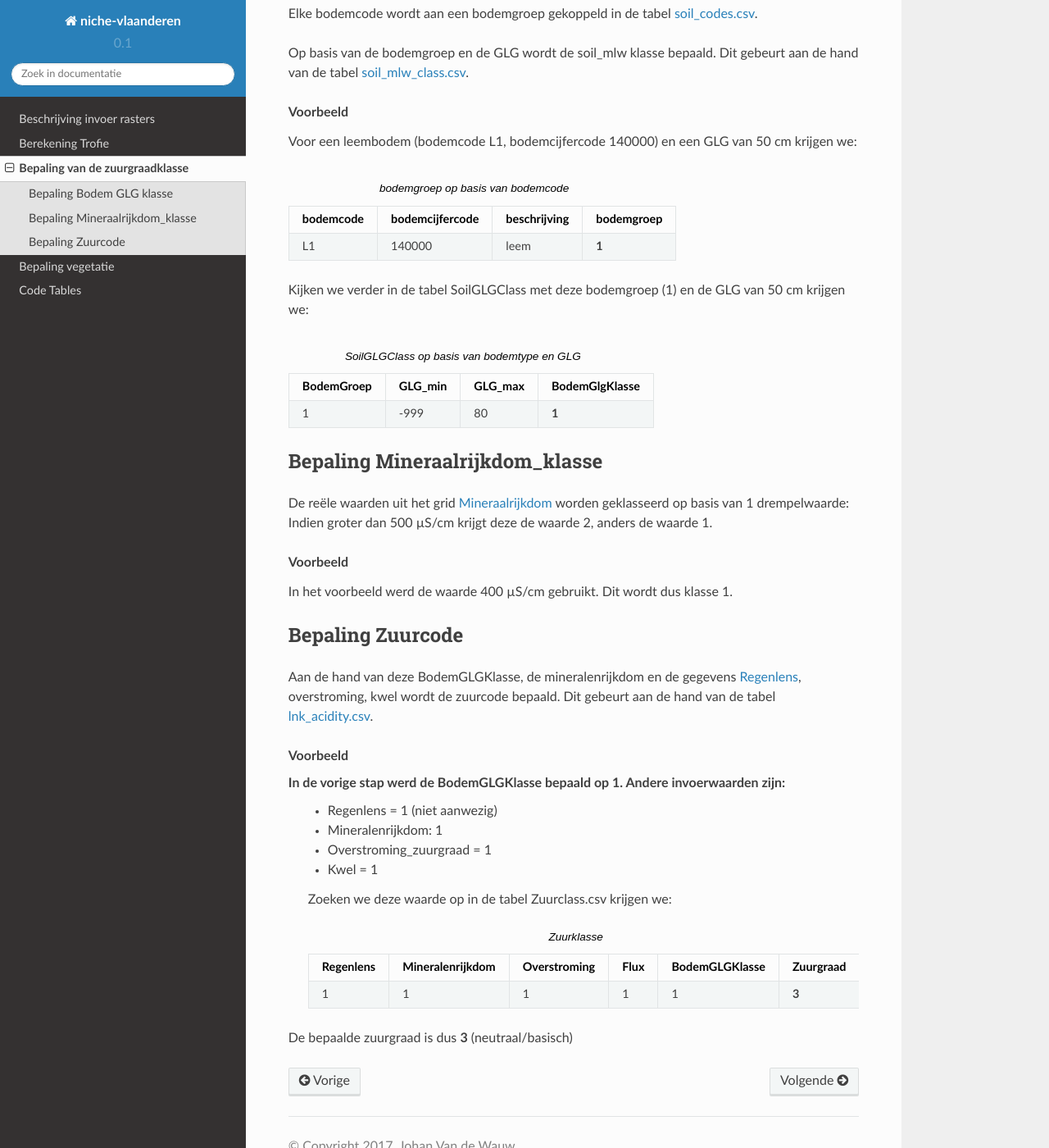
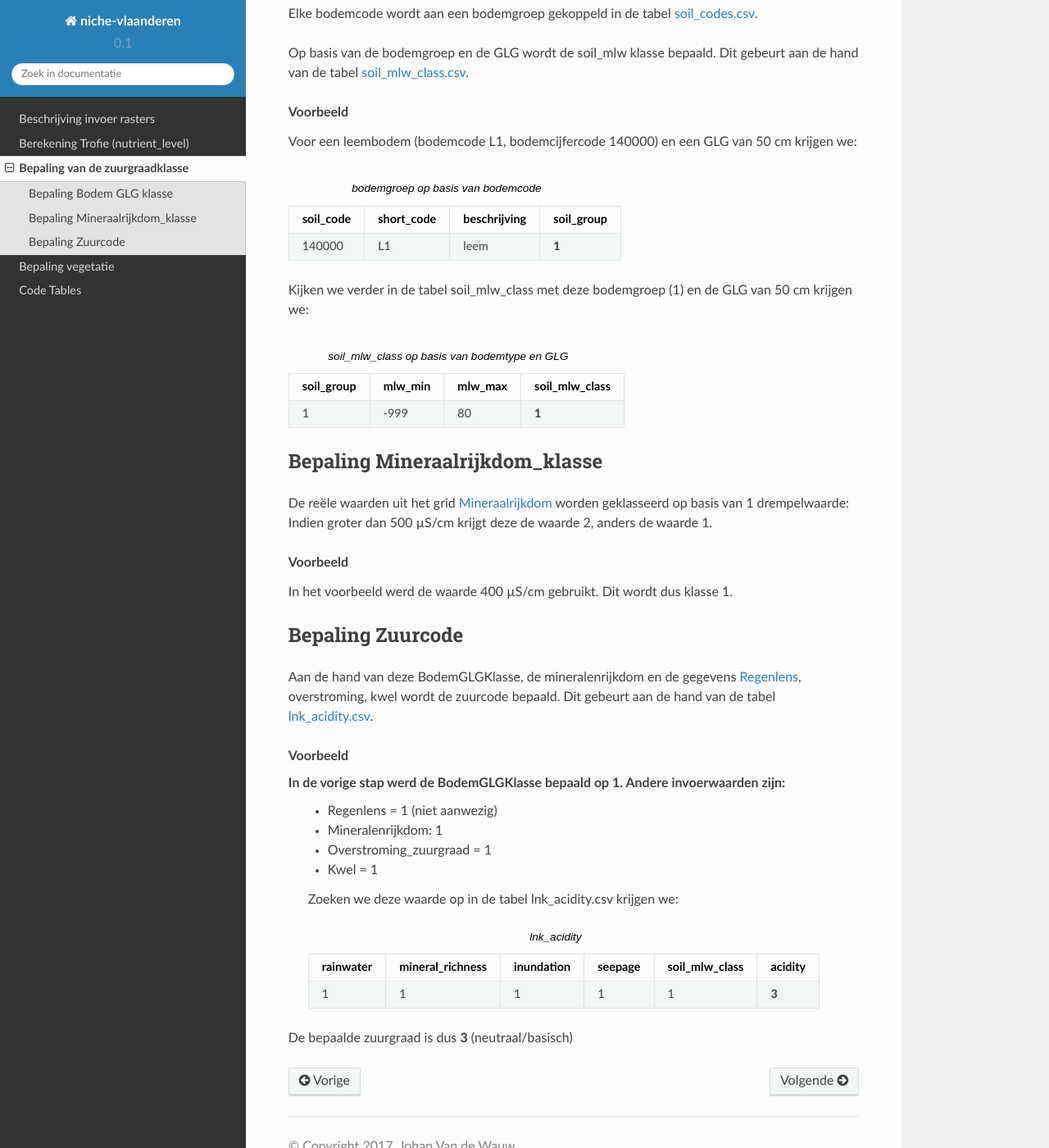
Before and after one commit to inbo/niche_vlaanderen, a Sphinx documentation site: the page built from docs/zuur.rst, in a window 1280 px wide and 1400 px high, scrolled down 870 px. Shown: the whole window at 82% size. Built offline with Sphinx 7.4.7 and the Read the Docs theme 2.0.0, drawn with Linux system fonts in a browser that asks for light colours; some of the changed text lies outside the part shown.

```diff
--- a/docs/zuur.rst
+++ b/docs/zuur.rst
@@ -46,15 +46,15 @@
   .. csv-table:: bodemgroep op basis van bodemcode
     :header-rows: 1
 
-    bodemcode,bodemcijfercode,beschrijving,bodemgroep
-    L1,140000,leem,**1**
+    soil_code,short_code,beschrijving,soil_group
+    140000,L1,leem,**1**
 
-  Kijken we verder in de tabel SoilGLGClass met deze bodemgroep (1) en de GLG van 50 cm krijgen we:
+  Kijken we verder in de tabel soil_mlw_class met deze bodemgroep (1) en de GLG van 50 cm krijgen we:
 
-  .. csv-table:: SoilGLGClass op basis van bodemtype en GLG
+  .. csv-table:: soil_mlw_class op basis van bodemtype en GLG
     :header-rows: 1
 
-    BodemGroep,GLG_min,GLG_max,BodemGlgKlasse
+    soil_group,mlw_min,mlw_max,soil_mlw_class
     1,-999,80,**1**
 
 Bepaling Mineraalrijkdom_klasse
@@ -81,12 +81,12 @@
    * Overstroming_zuurgraad = 1
    * Kwel = 1
 
-   Zoeken we deze waarde op in de tabel Zuurclass.csv krijgen we:
+   Zoeken we deze waarde op in de tabel lnk_acidity.csv krijgen we:
 
-   .. csv-table:: Zuurklasse
+   .. csv-table:: lnk_acidity
      :header-rows: 1
 
-     Regenlens,Mineralenrijkdom,Overstroming,Flux,BodemGLGKlasse,Zuurgraad
+     rainwater,mineral_richness,inundation,seepage,soil_mlw_class,acidity
      1,1,1,1,1,**3**
 
   De bepaalde zuurgraad is dus **3** (neutraal/basisch)
```
Also changed, not shown: other parts of docs/zuur.rst (+1 -1 lines), docs/trofie.rst (+15 -22 lines), 1 other file.
